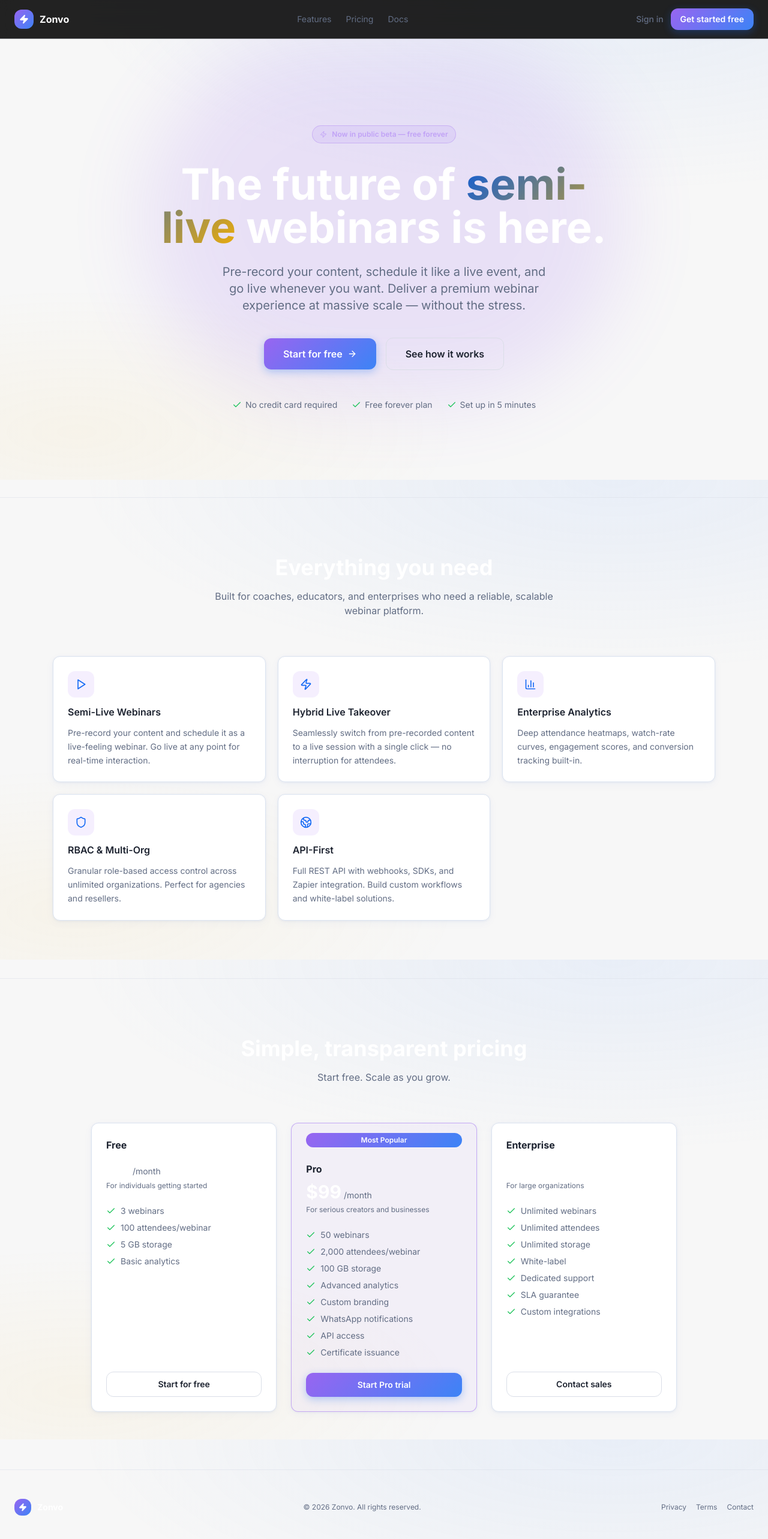
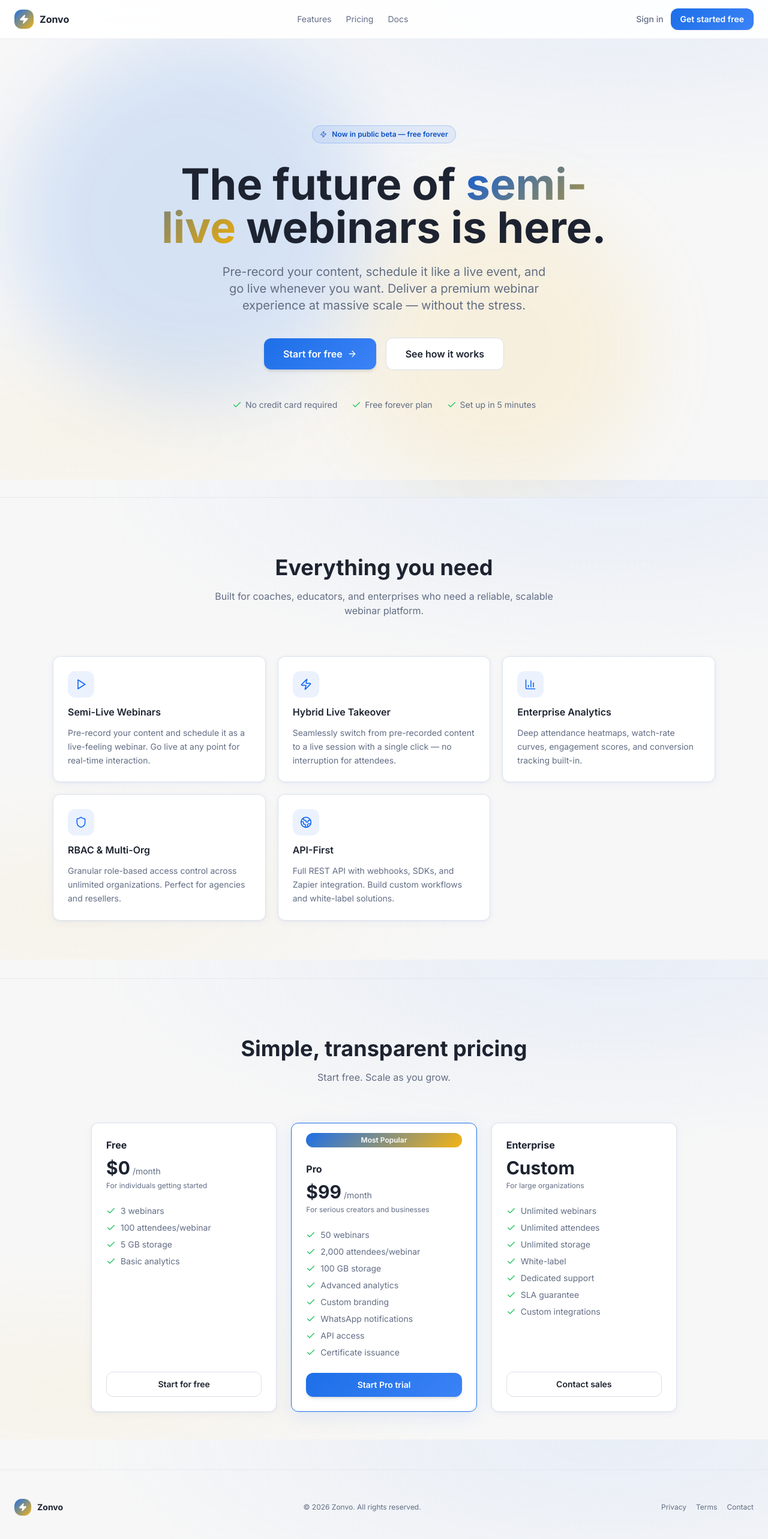
Before and after one commit to umeshkumar097/aiclexwebinar, a Next.js app in the folder apps/web/: page / in a window 1280 px wide. Shown: the top 2566 px of the page at 60% size. Built offline with nearby package versions, Linux system fonts and the light colour scheme.

Commit message:
fix: update landing, login, register, and forgot-password pages to pure white/blue/golden light theme

```diff
--- a/apps/web/src/app/page.tsx
+++ b/apps/web/src/app/page.tsx
@@ -95,16 +95,16 @@ export default function HomePage(): React.ReactElement {
   return (
     <div className="min-h-screen">
       {/* ─── Navbar ────────────────────────────────────────────────────────── */}
-      <header className="sticky top-0 z-50 border-b border-border/50" style={{ background: 'hsl(0 0% 4% / 0.9)', backdropFilter: 'blur(12px)' }}>
+      <header className="sticky top-0 z-50 border-b border-border/50" style={{ background: 'rgba(255, 255, 255, 0.9)', backdropFilter: 'blur(12px)' }}>
         <nav className="max-w-7xl mx-auto px-6 h-16 flex items-center justify-between">
           <Link href="/" id="nav-logo" className="flex items-center gap-2.5">
             <div
-              className="w-8 h-8 rounded-lg flex items-center justify-center"
-              style={{ background: 'linear-gradient(135deg, hsl(262 83% 67%), hsl(217 91% 60%))' }}
+              className="w-8 h-8 rounded-lg flex items-center justify-center shadow-sm"
+              style={{ background: 'linear-gradient(135deg, #1d6fe8, #f4b413)' }}
             >
               <Zap className="w-4 h-4 text-white" fill="white" />
             </div>
-            <span className="font-bold text-white">Zonvo</span>
+            <span className="font-bold text-foreground">Zonvo</span>
           </Link>
 
           <div className="hidden md:flex items-center gap-6 text-sm text-muted-foreground">
@@ -124,8 +124,8 @@ export default function HomePage(): React.ReactElement {
             <Link
               href="/register"
               id="nav-register"
-              className="px-4 py-2 rounded-lg text-sm font-semibold text-white btn-glow"
-              style={{ background: 'linear-gradient(135deg, hsl(262 83% 67%), hsl(217 91% 60%))' }}
+              className="px-4 py-2 rounded-lg text-sm font-semibold text-white btn-glow shadow-sm"
+              style={{ background: 'linear-gradient(135deg, #1d6fe8, #3b82f6)' }}
             >
               Get started free
             </Link>
@@ -136,19 +136,20 @@ export default function HomePage(): React.ReactElement {
       {/* ─── Hero ──────────────────────────────────────────────────────────── */}
       <section className="relative py-24 lg:py-36 overflow-hidden">
         <div className="absolute inset-0 pointer-events-none" aria-hidden="true">
-          <div className="absolute top-0 left-1/2 -translate-x-1/2 w-[800px] h-[600px] rounded-full blur-3xl opacity-15" style={{ background: 'hsl(262 83% 67%)' }} />
+          <div className="absolute top-0 left-1/4 -translate-x-1/2 w-[600px] h-[600px] rounded-full blur-3xl opacity-15" style={{ background: '#1d6fe8' }} />
+          <div className="absolute bottom-0 right-1/4 translate-x-1/4 w-[500px] h-[500px] rounded-full blur-3xl opacity-10" style={{ background: '#f4b413' }} />
         </div>
 
         <div className="relative max-w-5xl mx-auto px-6 text-center">
           <div
             className="inline-flex items-center gap-2 px-3 py-1.5 rounded-full text-xs font-semibold mb-8"
-            style={{ background: 'hsl(262 83% 67% / 0.1)', border: '1px solid hsl(262 83% 67% / 0.3)', color: 'hsl(262 83% 80%)' }}
+            style={{ background: 'hsl(217 91% 60% / 0.1)', border: '1px solid hsl(217 91% 60% / 0.3)', color: 'hsl(217 91% 40%)' }}
           >
             <Zap className="w-3 h-3" />
             Now in public beta — free forever
           </div>
 
-          <h1 className="text-4xl sm:text-5xl lg:text-6xl xl:text-7xl font-bold text-white leading-tight text-balance">
+          <h1 className="text-4xl sm:text-5xl lg:text-6xl xl:text-7xl font-bold text-foreground leading-tight text-balance">
             The future of{' '}
             <span className="gradient-text">semi-live</span>{' '}
             webinars is here.
@@ -163,8 +164,8 @@ export default function HomePage(): React.ReactElement {
             <Link
               href="/register"
               id="hero-cta-primary"
-              className="px-8 py-3.5 rounded-xl text-base font-semibold text-white btn-glow flex items-center gap-2"
-              style={{ background: 'linear-gradient(135deg, hsl(262 83% 67%), hsl(217 91% 60%))' }}
+              className="px-8 py-3.5 rounded-xl text-base font-semibold text-white btn-glow flex items-center gap-2 shadow-md"
+              style={{ background: 'linear-gradient(135deg, #1d6fe8, #3b82f6)' }}
             >
               Start for free
               <ArrowRight className="w-4 h-4" />
@@ -172,7 +173,7 @@ export default function HomePage(): React.ReactElement {
             <Link
               href="#features"
               id="hero-cta-secondary"
-              className="px-8 py-3.5 rounded-xl text-base font-semibold text-foreground hover:bg-white/5 transition-colors border border-border"
+              className="px-8 py-3.5 rounded-xl text-base font-semibold text-foreground bg-white hover:bg-gray-50 transition-colors border border-border"
             >
               See how it works
             </Link>
@@ -191,7 +192,7 @@ export default function HomePage(): React.ReactElement {
       <section id="features" className="py-24 border-t border-border/50">
         <div className="max-w-6xl mx-auto px-6">
           <div className="text-center mb-16">
-            <h2 className="text-3xl lg:text-4xl font-bold text-white">Everything you need</h2>
+            <h2 className="text-3xl lg:text-4xl font-bold text-foreground">Everything you need</h2>
             <p className="mt-4 text-muted-foreground max-w-xl mx-auto">
               Built for coaches, educators, and enterprises who need a reliable, scalable webinar platform.
             </p>
@@ -202,11 +203,11 @@ export default function HomePage(): React.ReactElement {
               <div
                 key={i}
                 id={`feature-${i}`}
-                className="glass-card p-6 space-y-3 hover:border-primary/20 transition-colors"
+                className="glass-card p-6 space-y-3 hover:border-primary/30 transition-colors"
               >
                 <div
                   className="w-11 h-11 rounded-xl flex items-center justify-center"
-                  style={{ background: 'hsl(262 83% 67% / 0.1)' }}
+                  style={{ background: 'hsl(217 91% 60% / 0.1)' }}
                 >
                   <feature.icon className="w-5 h-5 text-primary" />
                 </div>
@@ -222,7 +223,7 @@ export default function HomePage(): React.ReactElement {
       <section id="pricing" className="py-24 border-t border-border/50">
         <div className="max-w-5xl mx-auto px-6">
           <div className="text-center mb-16">
-            <h2 className="text-3xl lg:text-4xl font-bold text-white">Simple, transparent pricing</h2>
+            <h2 className="text-3xl lg:text-4xl font-bold text-foreground">Simple, transparent pricing</h2>
             <p className="mt-4 text-muted-foreground">Start free. Scale as you grow.</p>
           </div>
 
@@ -231,13 +232,13 @@ export default function HomePage(): React.ReactElement {
               <div
                 key={plan.id}
                 id={plan.id}
-                className={`glass-card p-6 flex flex-col gap-6 ${plan.highlighted ? 'border-primary/50' : ''}`}
-                style={plan.highlighted ? { borderColor: 'hsl(262 83% 67% / 0.5)', background: 'hsl(262 83% 67% / 0.05)' } : {}}
+                className={`glass-card p-6 flex flex-col gap-6 ${plan.highlighted ? 'border-primary' : ''}`}
+                style={plan.highlighted ? { borderColor: '#1d6fe8', boxShadow: '0 8px 32px rgba(29, 111, 232, 0.1)' } : {}}
               >
                 {plan.highlighted && (
                   <div
-                    className="text-center py-1 rounded-full text-xs font-semibold text-white -mt-2"
-                    style={{ background: 'linear-gradient(135deg, hsl(262 83% 67%), hsl(217 91% 60%))' }}
+                    className="text-center py-1 rounded-full text-xs font-semibold text-white -mt-2 shadow-sm"
+                    style={{ background: 'linear-gradient(135deg, #1d6fe8, #f4b413)' }}
                   >
                     Most Popular
                   </div>
@@ -246,7 +247,7 @@ export default function HomePage(): React.ReactElement {
                 <div>
                   <h3 className="font-bold text-foreground">{plan.name}</h3>
                   <div className="flex items-baseline gap-1 mt-2">
-                    <span className="text-3xl font-bold text-white">{plan.price}</span>
+                    <span className="text-3xl font-bold text-foreground">{plan.price}</span>
                     <span className="text-muted-foreground text-sm">{plan.period}</span>
                   </div>
                   <p className="text-xs text-muted-foreground mt-1">{plan.description}</p>
@@ -266,12 +267,12 @@ export default function HomePage(): React.ReactElement {
                   id={`${plan.id}-cta`}
                   className={`py-2.5 rounded-lg text-sm font-semibold text-center transition-all ${
                     plan.highlighted
-                      ? 'text-white btn-glow'
-                      : 'text-foreground border border-border hover:bg-white/5'
+                      ? 'text-white btn-glow shadow-md'
+                      : 'text-foreground border border-border bg-white hover:bg-gray-50'
                   }`}
                   style={
                     plan.highlighted
-                      ? { background: 'linear-gradient(135deg, hsl(262 83% 67%), hsl(217 91% 60%))' }
+                      ? { background: 'linear-gradient(135deg, #1d6fe8, #3b82f6)' }
                       : {}
                   }
                 >
@@ -287,10 +288,10 @@ export default function HomePage(): React.ReactElement {
       <footer className="border-t border-border/50 py-12">
         <div className="max-w-7xl mx-auto px-6 flex flex-col md:flex-row items-center justify-between gap-4">
           <div className="flex items-center gap-2.5">
-            <div className="w-7 h-7 rounded-lg flex items-center justify-center" style={{ background: 'linear-gradient(135deg, hsl(262 83% 67%), hsl(217 91% 60%))' }}>
+            <div className="w-7 h-7 rounded-lg flex items-center justify-center shadow-sm" style={{ background: 'linear-gradient(135deg, #1d6fe8, #f4b413)' }}>
               <Zap className="w-3.5 h-3.5 text-white" fill="white" />
             </div>
-            <span className="font-bold text-white text-sm">Zonvo</span>
+            <span className="font-bold text-foreground text-sm">Zonvo</span>
           </div>
           <p className="text-xs text-muted-foreground">
             © {new Date().getFullYear()} Zonvo. All rights reserved.
```
Also changed, not shown: apps/web/src/app/(auth)/forgot-password/page.tsx (+9 -9 lines), apps/web/src/app/(auth)/login/page.tsx (+22 -22 lines), apps/web/src/app/(auth)/register/page.tsx (+18 -18 lines).
